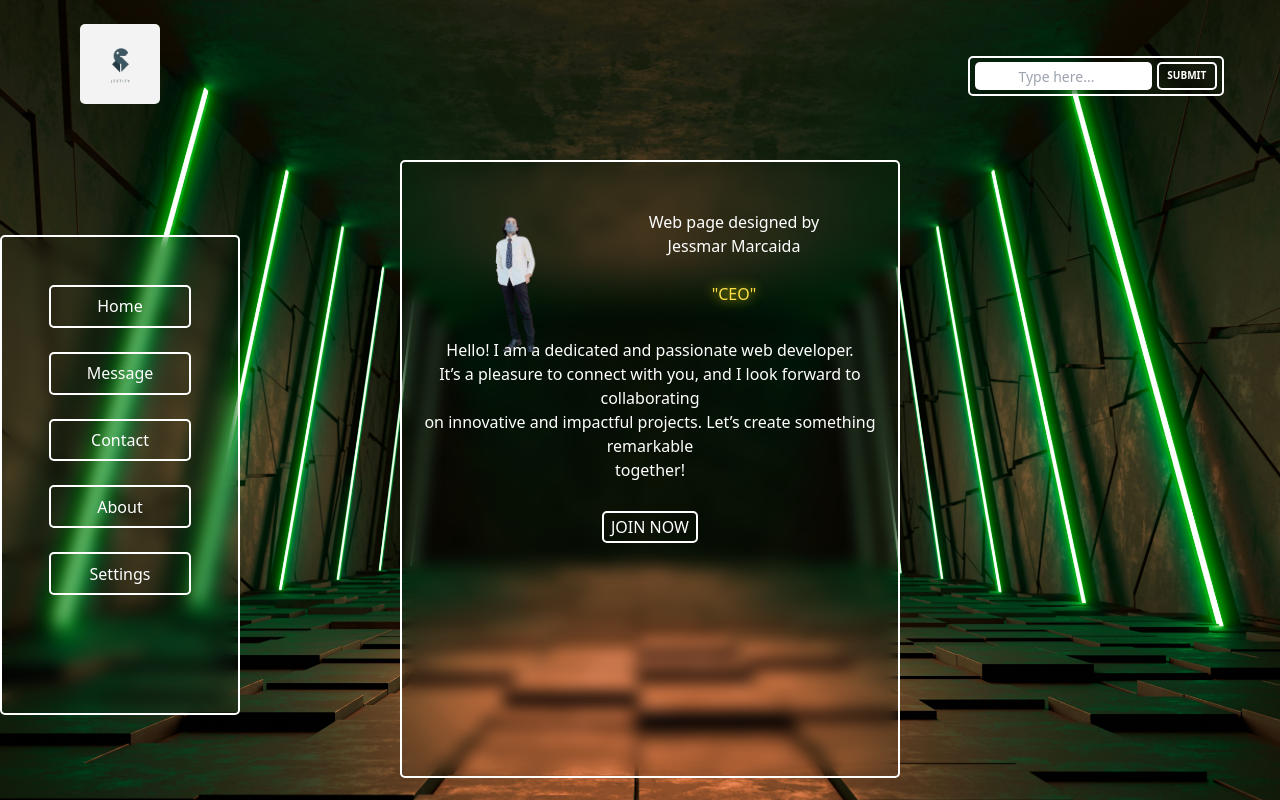
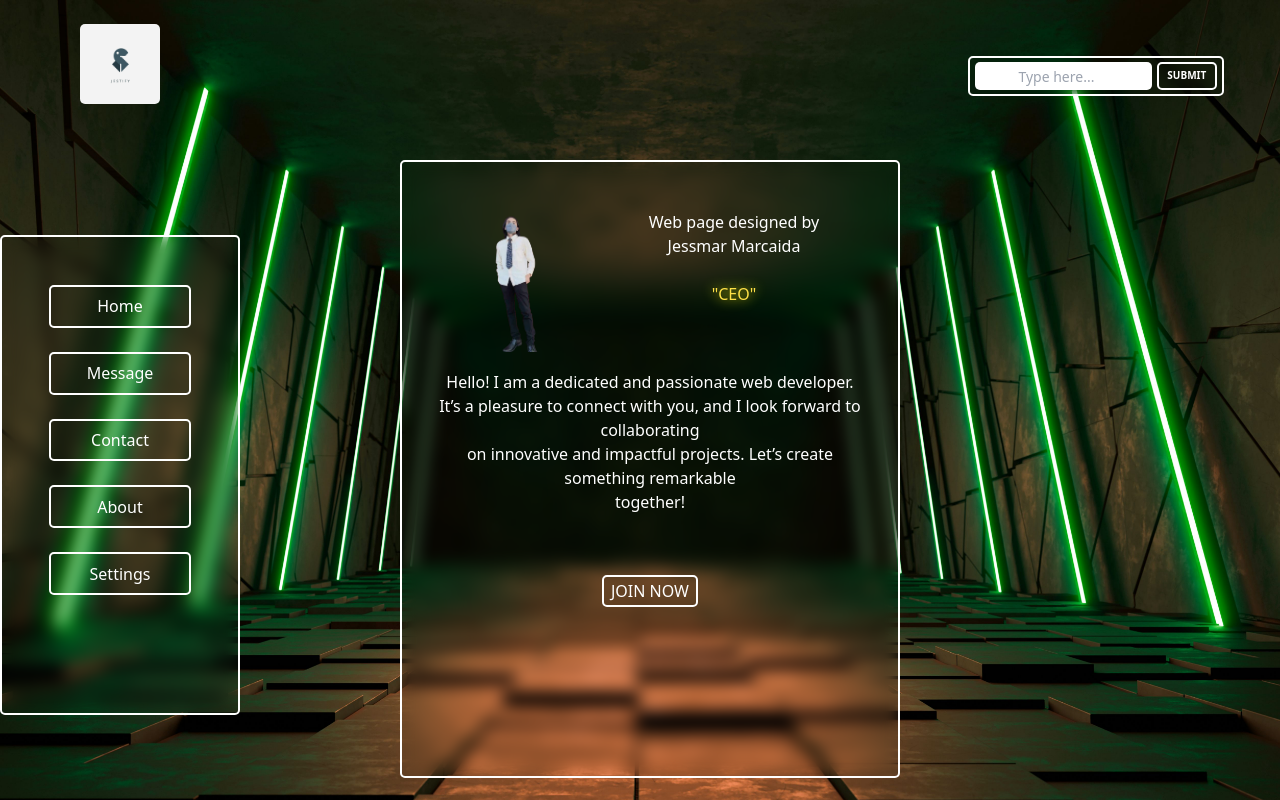
Before and after one commit to Taisho0/Jestify, a plain HTML site: page index.html in a window 1280 px wide. Drawn offline with nearby package versions, Linux system fonts and the light colour scheme.

Commit message:
Update index.html

```diff
--- a/index.html
+++ b/index.html
@@ -4,27 +4,26 @@
     <meta charset="UTF-8">
     <meta name="viewport" content="width=device-width, initial-scale=1.0">
     <title>Jestify</title>
-
     <script src="https://cdn.tailwindcss.com"></script>
 
-    <!-- tabLogo -->
-    <link rel="icon" type="img/image" href="img/TitleLogo.png">
 
-    <!--HomepageCss-->
     <link rel="stylesheet" href="styles/HomePage.css">
 
+
+    <!-- tabLogo -->
     <link rel="icon" type="img/image" href="img/Untitled.png">
 
     <!-- icons dependencies -->
     <link href='https://unpkg.com/boxicons@2.1.4/css/boxicons.min.css' rel='stylesheet'>
+
 </head>
 <body class="bg-main bg-cover font-sans overflow-auto text-white">
 
     <!-- logo -->
     <div class="logo">
         <!-- logo -->
-        <div class="w-20 h-20 relative">
-            <a href="#"><img src="img/JestifyLogo0.png" alt="Failed to load" class="rounded-[5px]"></a>
+        <div class="w-20 h-20 relative ">
+            <a href="/index.html"><img src="/img/JestifyLogo0.png" alt="Failed to load" class="rounded-[5px]"></a>
         </div>
     </div>
 
@@ -80,10 +79,10 @@
             </h1>
 
             <!-- display picture -->
-            <div class="ceoImage bg-ceo bg-contain w-[10em] h-[10em] bg-no-repeat"></div>
+            <div class="ceoImage bg-ceo bg-cover w-[5em] h-[10em] bg-no-repeat"></div>
 
             <!-- description -->
-            <p>
+            <p class="text-wrap p-[2em]">
                 Hello! I am a dedicated and passionate web developer. <br>
                 It’s a pleasure to connect with you, and I look forward to collaborating <br>
                 on innovative and impactful projects. Let’s create something remarkable <br>
@@ -96,13 +95,6 @@
         </div>
     </section>
 
-
-
-    <style type="text/tailwindcss">
-        @tailwind base;
-        @tailwind components;
-        @tailwind utilities;
-    </style>
     <script src="js/Main.js"></script>
 </body>
 </html>
```
